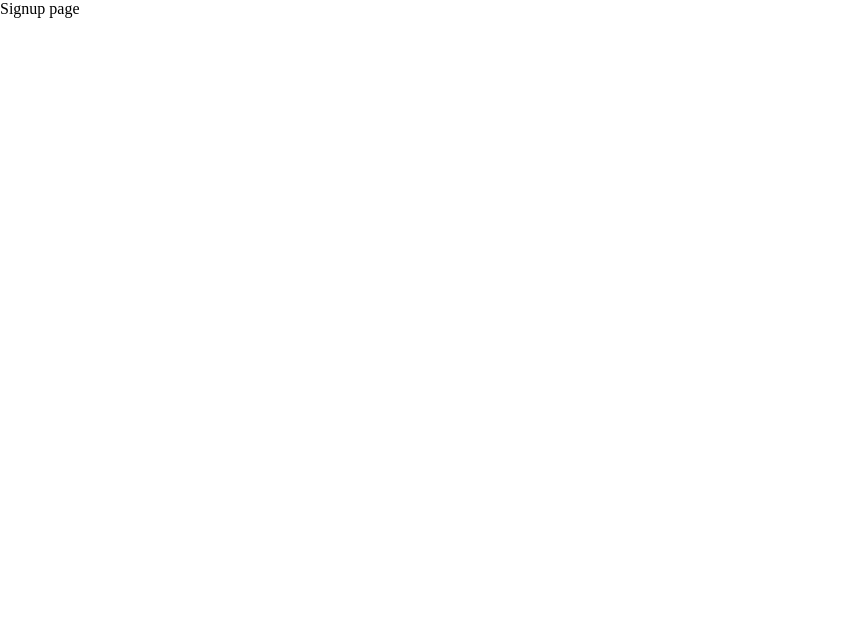
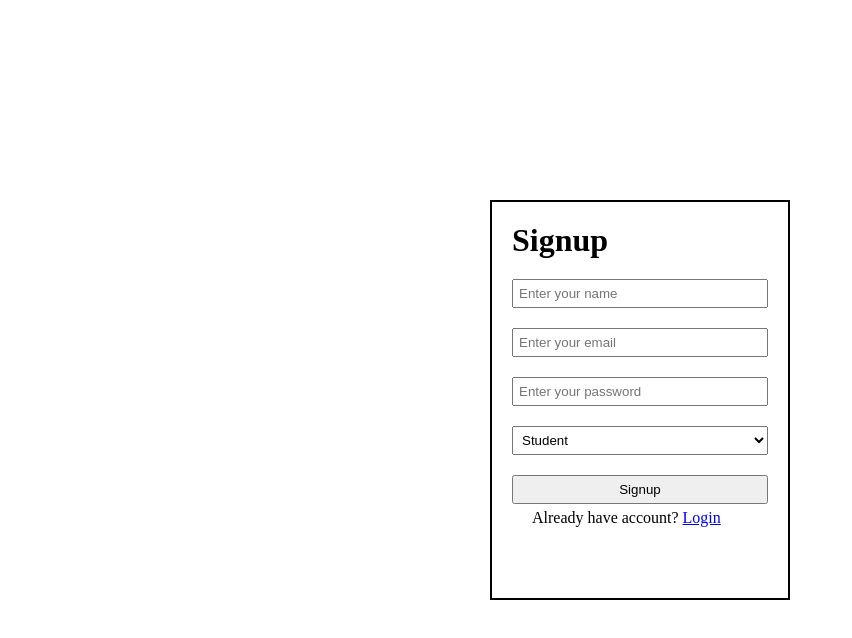
Before and after one commit to Saurav-Khanal/Note_sharing_app, a React app in the folder frontend/: page /signup in a window 1280 px wide. Shown: the top 638 px of the page, without its empty margins (0-852 px from the left). Built offline with nearby package versions, Linux system fonts and the light colour scheme; the HTML template or start-up script is replaced by a standard one.

Commit message:
feat: signup page + both auth + notes

```diff
--- a/frontend/src/pages/Dashboard.jsx
+++ b/frontend/src/pages/Dashboard.jsx
@@ -2,6 +2,7 @@ import React, { useEffect, useState } from "react";
 import api from "../api/api";
 import "./Dashboard.css";
 import { useNavigate } from "react-router-dom";
+
 const Dashboard = () => {
   const navigate = useNavigate();
   const [rooms, setRooms] = useState([]);
--- a/frontend/src/pages/Login.css
+++ b/frontend/src/pages/Login.css
@@ -1,43 +1,37 @@
 .login-container{
-    height:100vh;
+    height: 100vh;
     display: flex;
     justify-content: center;
     align-items: center;
-    background-color: #f5f5f5;
+    flex-direction: column;
+
 }
 
 .login-box{
-    width: 300px;
-    box-shadow: 0 4px 12px rgba(0, 0, 0, 0.15);
-    border-radius: 5px;
-    display: flex;
-    flex-direction: column;
-    gap:15px;
-    padding: 50px;
-    text-align: center;
+    border: 2px solid black;
+    padding: 100px 50px;
+    margin: 10px;
 }
 
 .login-box form{
+    margin-top: 10px;
     display: flex;
     flex-direction: column;
+    align-items: center;
     gap:10px;
 }
 
 .login-box input{
     padding: 10px;
-    border: 1px solid #ccc;
-    border-radius: 14px;
     font-size:14px;
+    width: 100%;
 }
 
 .submit{
-    background-color: blue;
-    color:white;
     width: 100px;
-    border:none;
     padding:10px;
-    border-radius: 10px;
     align-self: center;
+    width: 100%;
 }
 
 .login-error{
@@ -46,3 +40,7 @@
     text-align: center;
     margin-top:10px;
 }
+
+.p{
+    margin-top:10px;
+}
--- a/frontend/src/pages/Login.jsx
+++ b/frontend/src/pages/Login.jsx
@@ -3,6 +3,7 @@ import "./Login.css";
 import { useState } from "react";
 import api from "../api/api";
 import { useNavigate } from "react-router-dom";
+import { Link } from "react-router-dom";
 const Login = () => {
   const [email, setEmail] = useState("");
   const [password, setPassword] = useState("");
@@ -19,7 +20,7 @@ const Login = () => {
       localStorage.setItem("user", JSON.stringify(res.data.user));
       navigate("/dashboard");
     } catch (err) {
-      setError(err.response?.data?.message||"Login failed");
+      setError(err.response?.data?.message || "Login failed");
     }
   };
   return (
@@ -27,17 +28,28 @@ const Login = () => {
       <div className="login-box">
         <h1 className="login-h1">Login here</h1>
         <form onSubmit={handleSubmit}>
-          <input type="text" placeholder="Enter your Email" onChange={(e)=>{
-            setEmail(e.target.value)
-          }} />
-          <input type="password" placeholder="Enter your password" onChange={(e)=>{
-            setPassword(e.target.value)
-          }}/>
+          <input
+            type="text"
+            placeholder="Enter your Email"
+            onChange={(e) => {
+              setEmail(e.target.value);
+            }}
+          />
+          <input
+            type="password"
+            placeholder="Enter your password"
+            onChange={(e) => {
+              setPassword(e.target.value);
+            }}
+          />
           <button className="submit" type="submit ">
             Login
           </button>
         </form>
         {error && <p className="login-error">{error}</p>}
+        <p className="p">
+          Don't have an account?<Link to="/Signup">Signup</Link>
+        </p>
       </div>
     </div>
   );
--- a/frontend/src/pages/Signup.css
+++ b/frontend/src/pages/Signup.css
@@ -0,0 +1,36 @@
+.signup-container{
+    height: 100vh;
+    display: flex;
+    justify-content: center;
+    align-items: center;
+    flex-direction: column;
+}
+
+.signup-box{
+    border:2px solid black;
+    height: 400px;
+    width: 300px;
+    padding: 20px;
+    margin: 10px;
+}
+
+.signup-box h1{
+    margin-bottom:20px;
+}
+
+.signup-box form {
+    display: flex;
+    flex-direction: column;
+    gap:20px;
+}
+.signup-box form input{
+    padding: 5px;
+}
+
+.signup-box form button{
+    padding:5px;
+}
+
+.signup-box form select{
+    padding: 5px;
+}
--- a/frontend/src/pages/Signup.jsx
+++ b/frontend/src/pages/Signup.jsx
@@ -1,11 +1,54 @@
-import React from 'react'
+import React, { useState } from "react";
+import { Link } from "react-router-dom";
+import api from "../api/api";
+import { useNavigate } from "react-router-dom";
+import "./Signup.css";
+const Signup = () => {
+  const [name, setName] = useState("");
+  const [email, setEmail] = useState("");
+  const [password, setPassword] = useState("");
+  const [role, setRole] = useState("student");
+  const [error, setError] = useState("");
+  const navigate=useNavigate();
+  const handleSubmit = async (e) => {
+    e.preventDefault();
+    setError("");
+    try {
+      const res = await api.post("/auth/signup", {
+        name,
+        email,
+        password,
+        role,
+      });
+      localStorage.setItem("token", res.data.token);
+      localStorage.setItem("user", JSON.stringify(res.data.user));
+      navigate("/dashboard");
+    } catch (err) {
+      setError(err.response?.data?.message || "signup failed");
+    }
+  };
+  return (
+      <div className="signup-container">
+        <div className="signup-box">
+          <h1>Signup</h1>
+          <form onSubmit={handleSubmit}>
+            <input type="text" placeholder="Enter your name" onChange={(e)=>setName(e.target.value)}/>
+            <input type="text" placeholder="Enter your email" onChange={(e)=>setEmail(e.target.value)} />
+            <input type="password" placeholder="Enter your password" onChange={(e)=>setPassword(e.target.value)} />
+            <select value={role} onChange={(e) => setRole(e.target.value)}>
+              <option value="student">Student</option>
+              <option value="teacher">Teacher</option>
+            </select>
+            <button type="submit">Signup</button>
+          </form>
+          {error && <p className="signup-error">{error}</p>}
+          <p>
+          Already have account? <Link to="/login">Login</Link>
+        </p>
+      </div>
+        </div>
 
-const Signup = () => {
-  return (
-    <div>
-      Signup page
-    </div>
-  )
-}
+  );
+};
 
 export default Signup;
```
